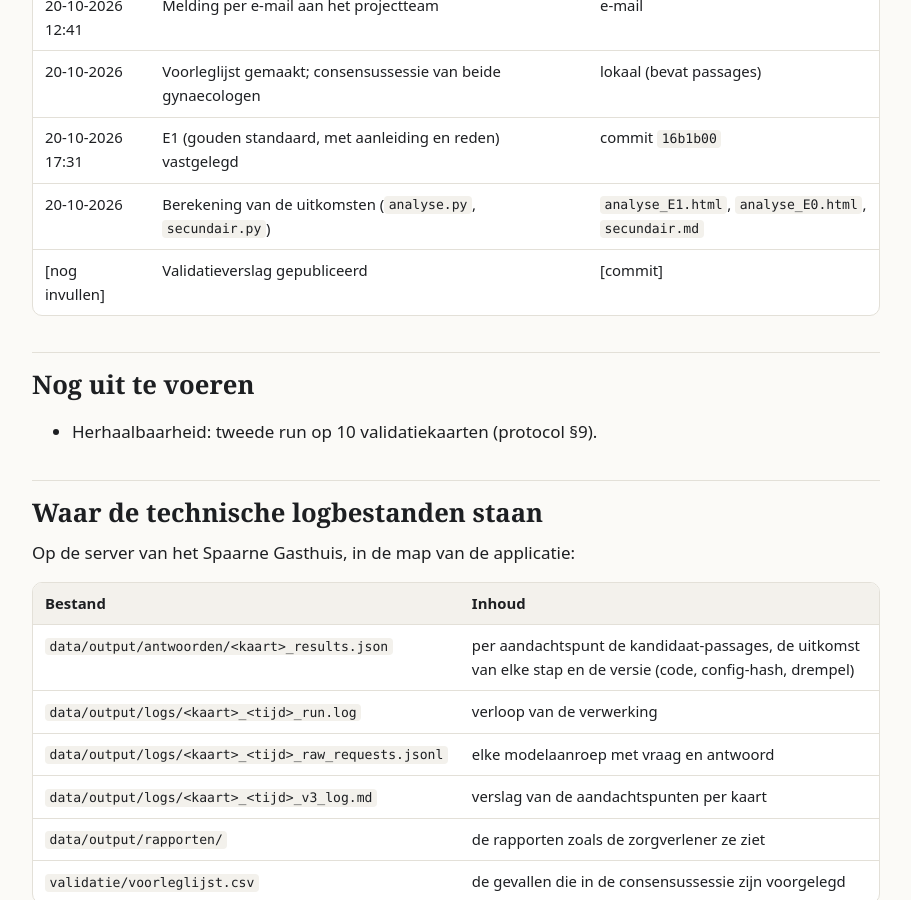
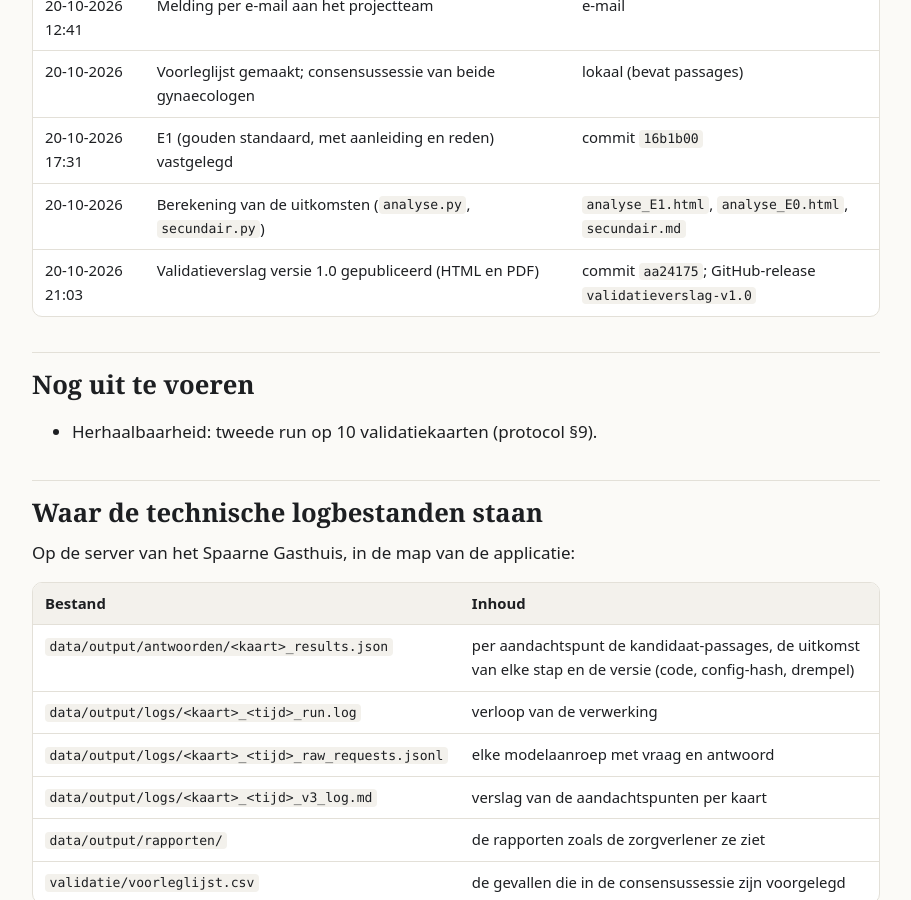
Before and after one commit to Andymaarten/ZwangerenkaartAI, a Jekyll site: the page built from docs/resultaten/validatie/logboek.md, in a window 1280 px wide and 900 px high, scrolled down 1272 px. Shown: the whole window, without its empty margins (184-1095 px from the left). Built offline with Jekyll 4.4.1, drawn with Linux system fonts in a browser that asks for light colours.

Commit message:
20-10-2026: logboek bijgewerkt met de publicatie van het validatieverslag

```diff
--- a/docs/resultaten/validatie/logboek.md
+++ b/docs/resultaten/validatie/logboek.md
@@ -31,7 +31,7 @@ kaarttekst en blijven op de server van het Spaarne Gasthuis; zie onderaan.
 | 20-10-2026 | Voorleglijst gemaakt; consensussessie van beide gynaecologen | lokaal (bevat passages) |
 | 20-10-2026 17:31 | E1 (gouden standaard, met aanleiding en reden) vastgelegd | commit `16b1b00` |
 | 20-10-2026 | Berekening van de uitkomsten (`analyse.py`, `secundair.py`) | `analyse_E1.html`, `analyse_E0.html`, `secundair.md` |
-| [nog invullen] | Validatieverslag gepubliceerd | [commit] |
+| 20-10-2026 21:03 | Validatieverslag versie 1.0 gepubliceerd (HTML en PDF) | commit `aa24175`; GitHub-release `validatieverslag-v1.0` |
 
 ## Nog uit te voeren
 
```
